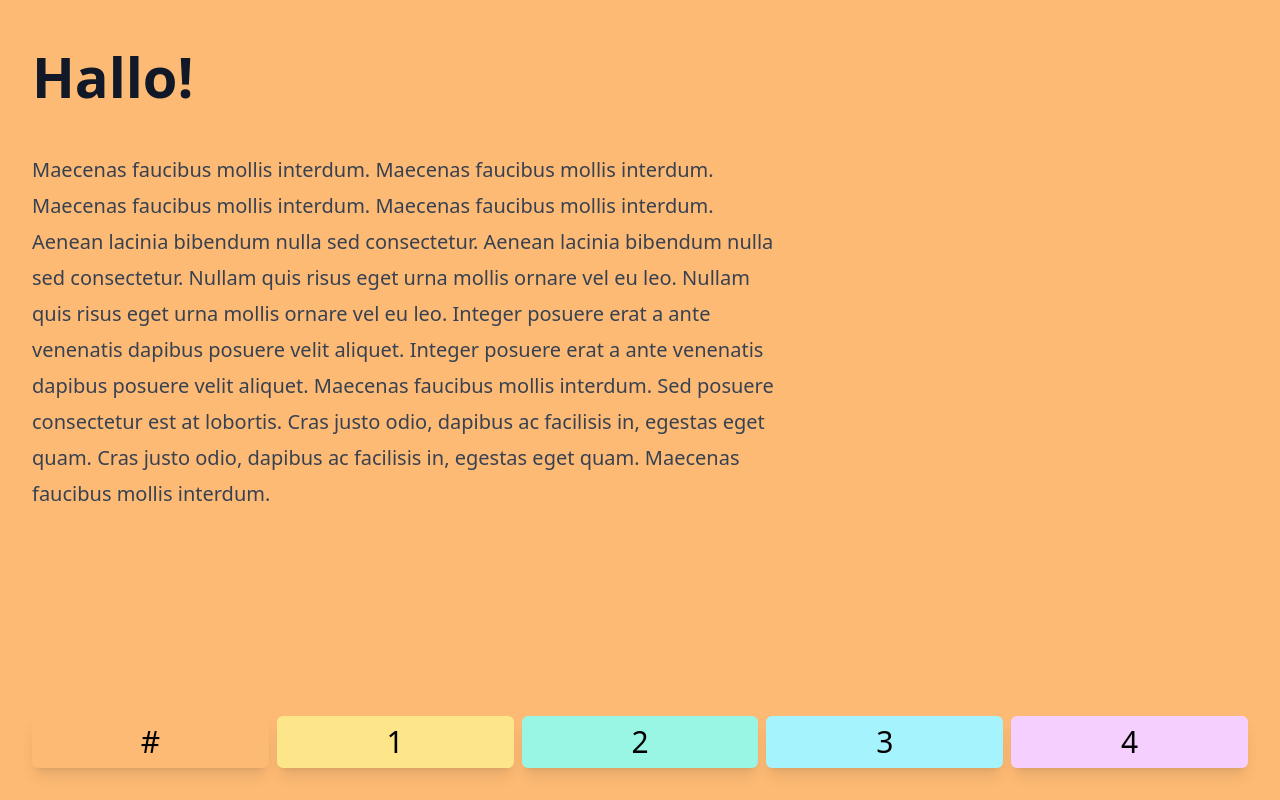
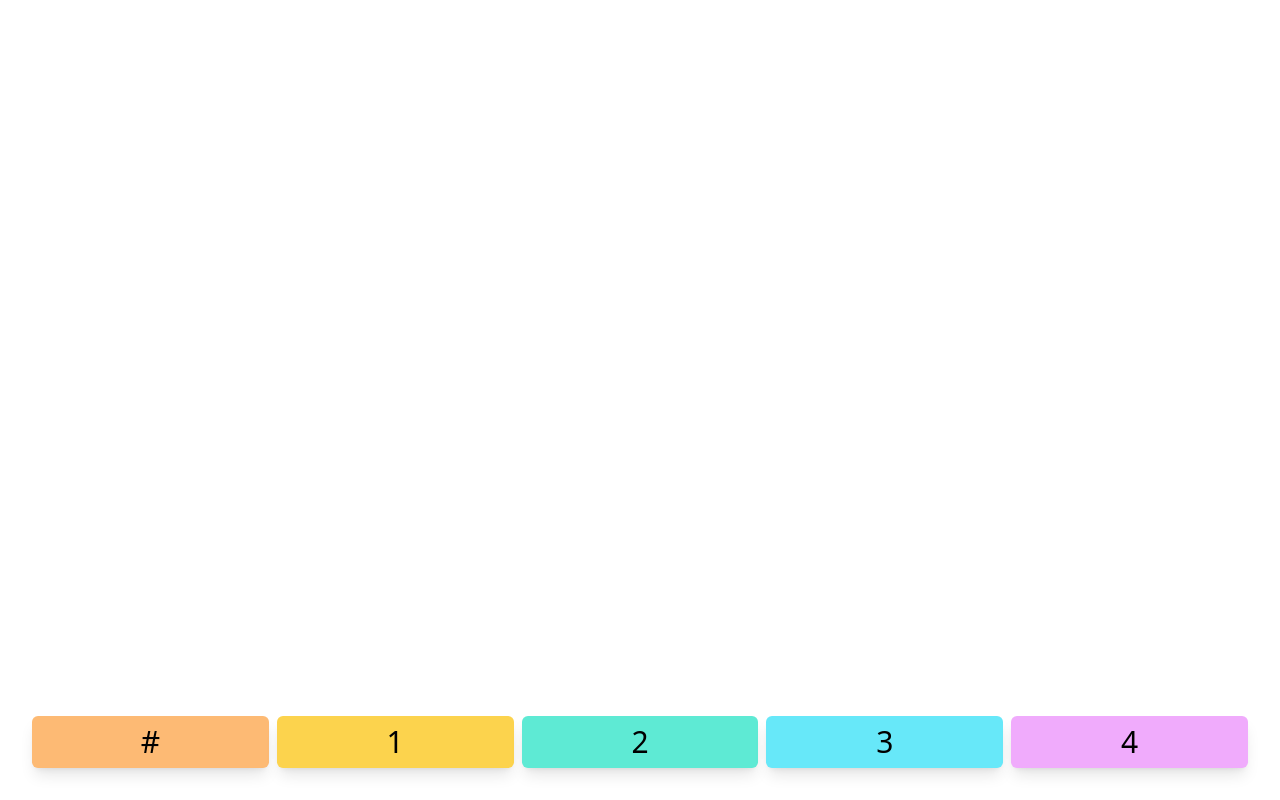
Before and after one commit to jsvanderlaan/sixtysixty, an Angular app: page / in a window 1280 px wide. Built offline with nearby package versions, Linux system fonts and the light colour scheme.

Commit message:
replaced scrolling with routes

```diff
--- a/src/app/app-routing.module.ts
+++ b/src/app/app-routing.module.ts
@@ -1,10 +1,59 @@
 import { NgModule } from '@angular/core';
 import { RouterModule, Routes } from '@angular/router';
+import { IntroComponent } from './intro/intro.component';
+import { Q1Component } from './q1/q1.component';
+import { Q2Component } from './q2/q2.component';
+import { Q3Component } from './q3/q3.component';
+import { Q4Component } from './q4/q4.component';
 
-const routes: Routes = [];
+export const routeColors = {
+    intro: 'bg-orange-300',
+    q1: 'bg-amber-300',
+    q2: 'bg-teal-300',
+    q3: 'bg-cyan-300',
+    q4: 'bg-fuchsia-300',
+};
+
+const routes: Routes = [
+    {
+        path: 'intro',
+        component: IntroComponent,
+        data: {
+            backgroudColor: routeColors.intro,
+        },
+    },
+    {
+        path: '1',
+        component: Q1Component,
+        data: {
+            backgroudColor: routeColors.q1,
+        },
+    },
+    {
+        path: '2',
+        component: Q2Component,
+        data: {
+            backgroudColor: routeColors.q2,
+        },
+    },
+    {
+        path: '3',
+        component: Q3Component,
+        data: {
+            backgroudColor: routeColors.q3,
+        },
+    },
+    {
+        path: '4',
+        component: Q4Component,
+        data: {
+            backgroudColor: routeColors.q4,
+        },
+    },
+];
 
 @NgModule({
-  imports: [RouterModule.forRoot(routes)],
-  exports: [RouterModule]
+    imports: [RouterModule.forRoot(routes)],
+    exports: [RouterModule],
 })
-export class AppRoutingModule { }
+export class AppRoutingModule {}
--- a/src/app/app.component.html
+++ b/src/app/app.component.html
@@ -1,14 +1,10 @@
-<div class="snap-y snap-mandatory h-full overflow-scroll overflow-x-hidden" (touchmove)="test($event)">
-    <app-intro id="intro" class="snap-start bg-orange-300 w-screen h-full flex flex-col gap-8 p-8 pt-12"></app-intro>
-    <app-q1 id="1" class="snap-start bg-amber-200 w-screen h-full flex flex-col gap-8 p-8 pt-12"></app-q1>
-    <app-q2 id="2" class="snap-start bg-teal-200 w-screen h-full flex flex-col gap-8 p-8 pt-12"></app-q2>
-    <app-q3 id="3" class="snap-start bg-cyan-200 w-screen h-full flex flex-col gap-8 p-8 pt-12"></app-q3>
-    <app-q4 id="4" class="snap-start bg-fuchsia-200 w-screen h-full flex flex-col gap-8 p-8 pt-12"></app-q4>
+<div class="h-full p-8 pt-12" [ngClass]="activeColor ?? ''">
+    <router-outlet></router-outlet>
 </div>
 <div class="absolute flex flex-row gap-2 p-8 bottom-0 w-screen text-3xl">
-    <a href="#intro" class="bg-orange-300 shadow-lg rounded-md w-full grow flex justify-center py-2">#</a>
-    <a href="#1" class="bg-amber-200 shadow-lg rounded-md w-full grow flex justify-center py-2">1</a>
-    <a href="#2" class="bg-teal-200 shadow-lg rounded-md w-full grow flex justify-center py-2">2</a>
-    <a href="#3" class="bg-cyan-200 shadow-lg rounded-md w-full grow flex justify-center py-2">3</a>
-    <a href="#4" class="bg-fuchsia-200 shadow-lg rounded-md w-full grow flex justify-center py-2">4</a>
+    <a href="/intro" class="shadow-lg rounded-md w-full grow flex justify-center py-2" [ngClass]="routeColors.intro">#</a>
+    <a href="/1" class="shadow-lg rounded-md w-full grow flex justify-center py-2" [ngClass]="routeColors.q1">1</a>
+    <a href="/2" class="shadow-lg rounded-md w-full grow flex justify-center py-2" [ngClass]="routeColors.q2">2</a>
+    <a href="/3" class="shadow-lg rounded-md w-full grow flex justify-center py-2" [ngClass]="routeColors.q3">3</a>
+    <a href="/4" class="shadow-lg rounded-md w-full grow flex justify-center py-2" [ngClass]="routeColors.q4">4</a>
 </div>
--- a/src/app/app.component.ts
+++ b/src/app/app.component.ts
@@ -1,4 +1,6 @@
 import { Component } from '@angular/core';
+import { ActivationEnd, Router } from '@angular/router';
+import { routeColors } from './app-routing.module';
 
 @Component({
     selector: 'app-root',
@@ -6,7 +8,13 @@ import { Component } from '@angular/core';
     styleUrls: ['./app.component.css'],
 })
 export class AppComponent {
-    test(e: any): void {
-        e.preventDefault();
+    activeColor: string | null = null;
+    routeColors = routeColors;
+    constructor(router: Router) {
+        router.events.subscribe(e => {
+            if (e instanceof ActivationEnd) {
+                this.activeColor = e.snapshot.data['backgroudColor'];
+            }
+        });
     }
 }
--- a/src/app/q1/q1.component.html
+++ b/src/app/q1/q1.component.html
@@ -1,3 +1,4 @@
+<div class="flex flex-col gap-4">
     <article class="prose lg:prose-xl">
         <h1>Vraag 1</h1>
         <p>Dit is een kort vraag met een standaard tekst veld. Wat moet je hier invullen?</p>
@@ -24,3 +25,4 @@
             </svg>
         </button>
     </form>
+</div>
```
Lines whose indentation alone changed are shown as unchanged.
